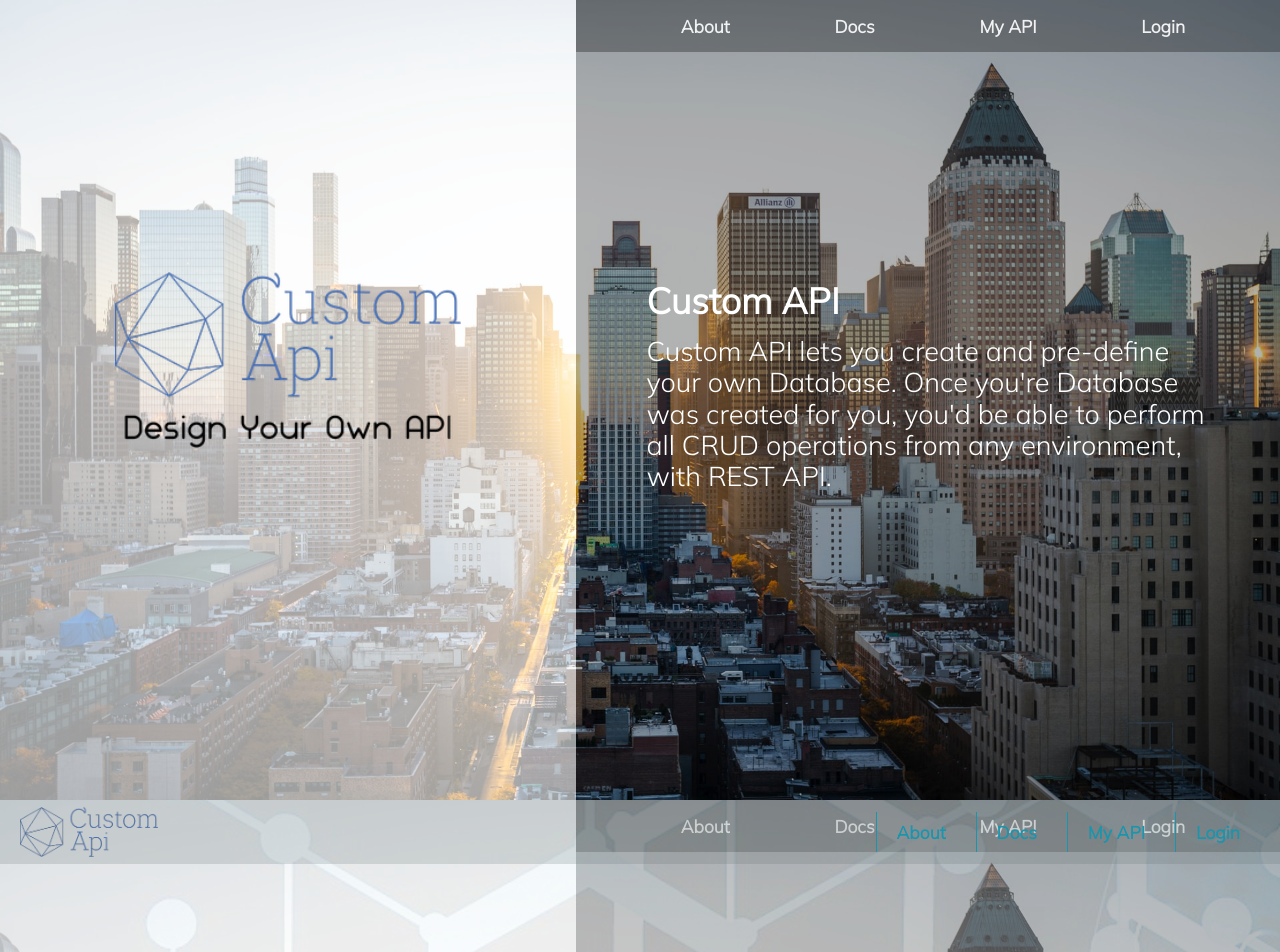
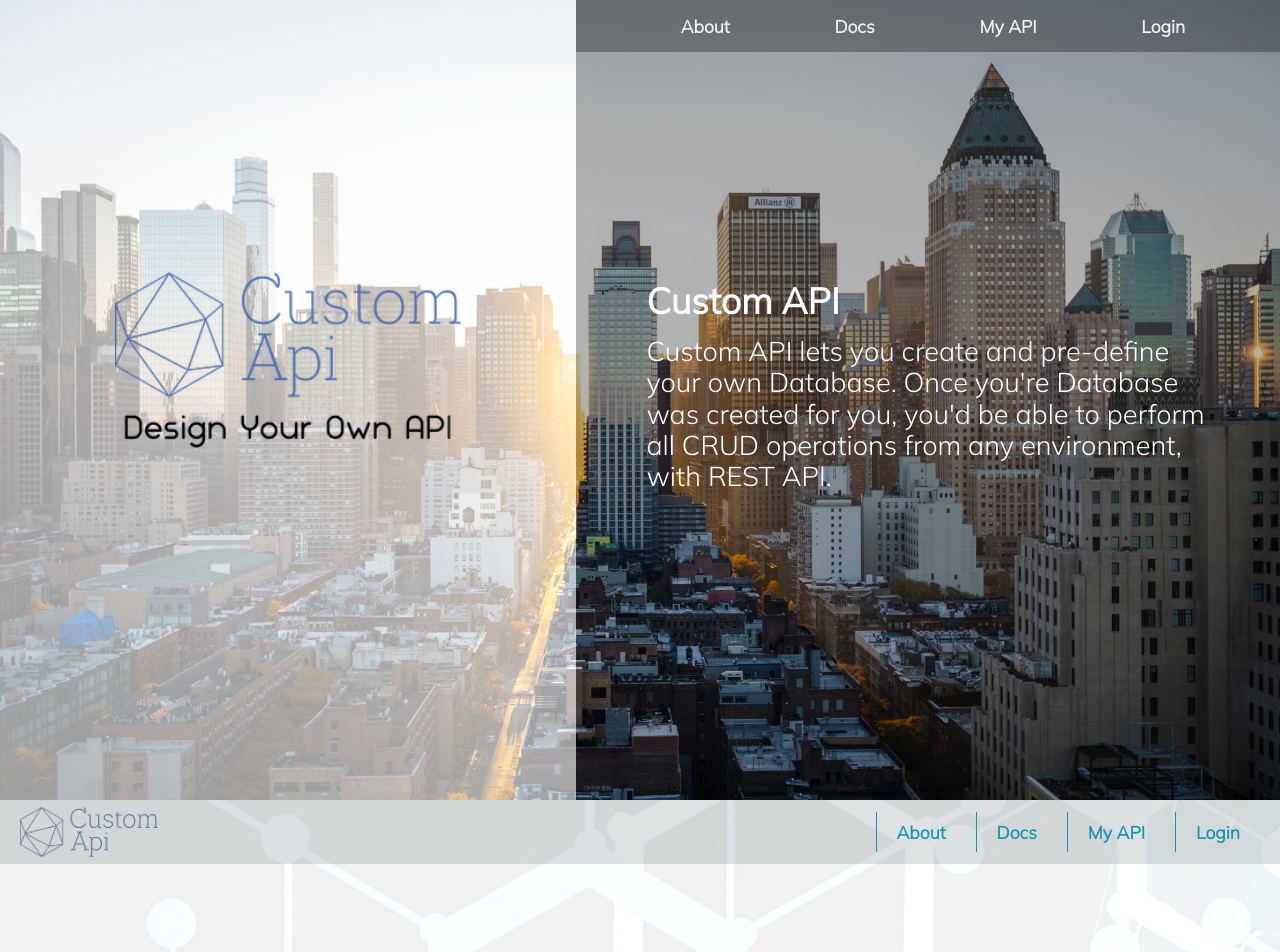
Before and after one commit to shmuelgb/custom_api, a React (Create React App) app in the folder client/: page / in a window 1280 px wide. Shown: the top 952 px of the page. After the commit the page ends 800 px from the top, so only its background shows below. Built offline with nearby package versions, Linux system fonts and the light colour scheme; no server answers.

Commit message:
Update App.jsx

```diff
--- a/client/src/App.jsx
+++ b/client/src/App.jsx
@@ -25,7 +25,6 @@ function App() {
           <Route path="/about" exact component={About} />
           <Route path="/dashboard" exact component={Dashboard} />
           <Route path="/docs" exact component={Documentation} />
-          <Route path="/*" exact component={Home} />
         </Router>
       </SessionProvider>
     </div>
```
